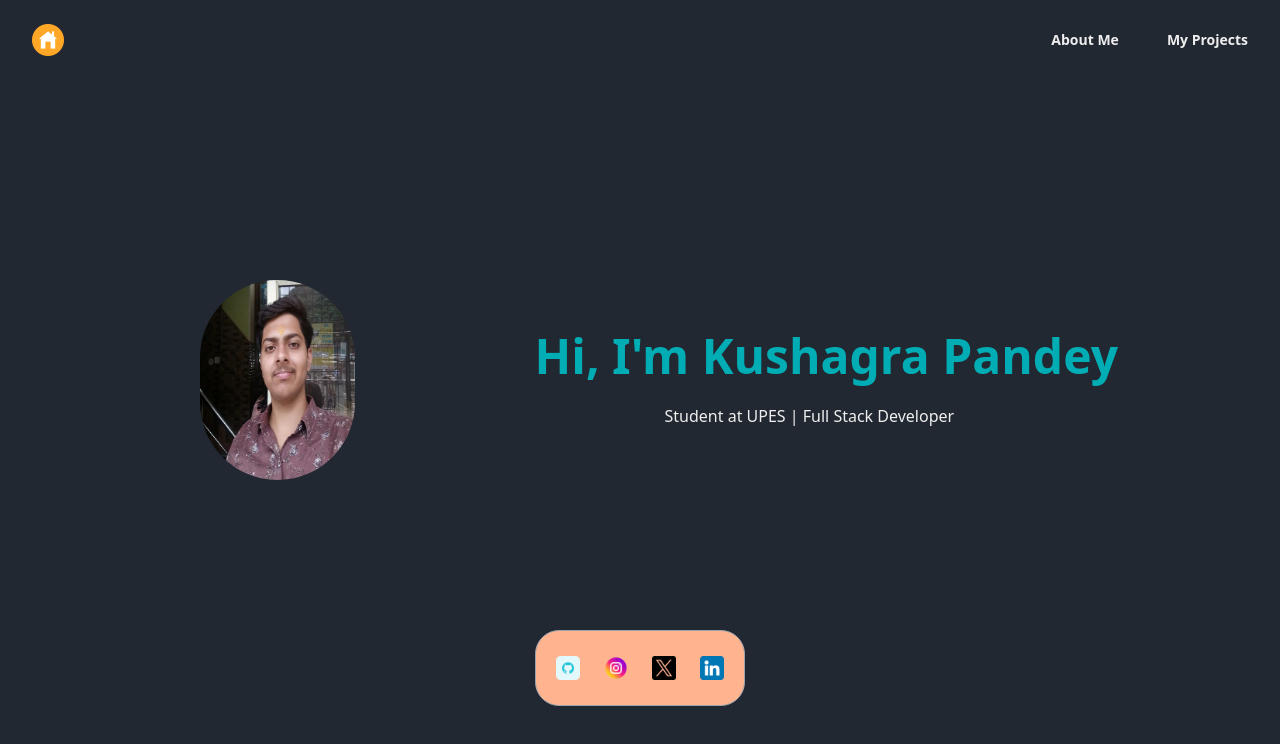
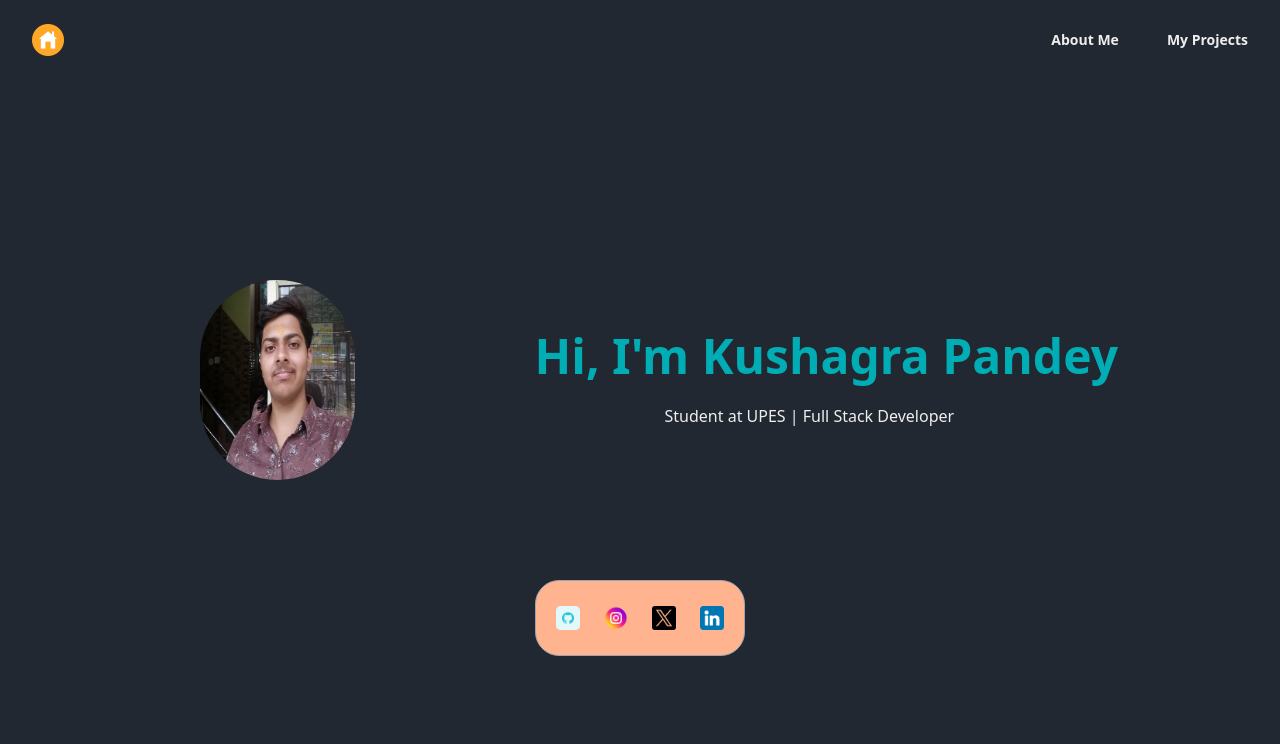
Before and after one commit to kushagrapandey761/Portfolio, a Next.js app: page / in a window 1280 px wide. Shown: the top 744 px of the page. Built offline with nearby package versions, Linux system fonts and the light colour scheme; a web font is replaced by a local one.

Commit message:
Changed front page

```diff
--- a/components/footer.js
+++ b/components/footer.js
@@ -8,7 +8,7 @@ import linkedinImg from "@/assets/icons/linkedin.png";
 export default function Footer() {
   return (
     <>
-      <div className="flex justify-center mt-[150px] pb-[50px] animate-fade-slide-in-top">
+      <div className="flex justify-center mt-[100px] pb-[50px] animate-fade-slide-in-top">
         <div className="relative border bg-[#FFB38E] border-gray-400 rounded-3xl p-3 flex justify-center items-center w-fit overflow-hidden">
           <div className="flex flex-row items-center h-[50px] space-x-2">
             <Link href="https://github.com/thundergaming761">
```
